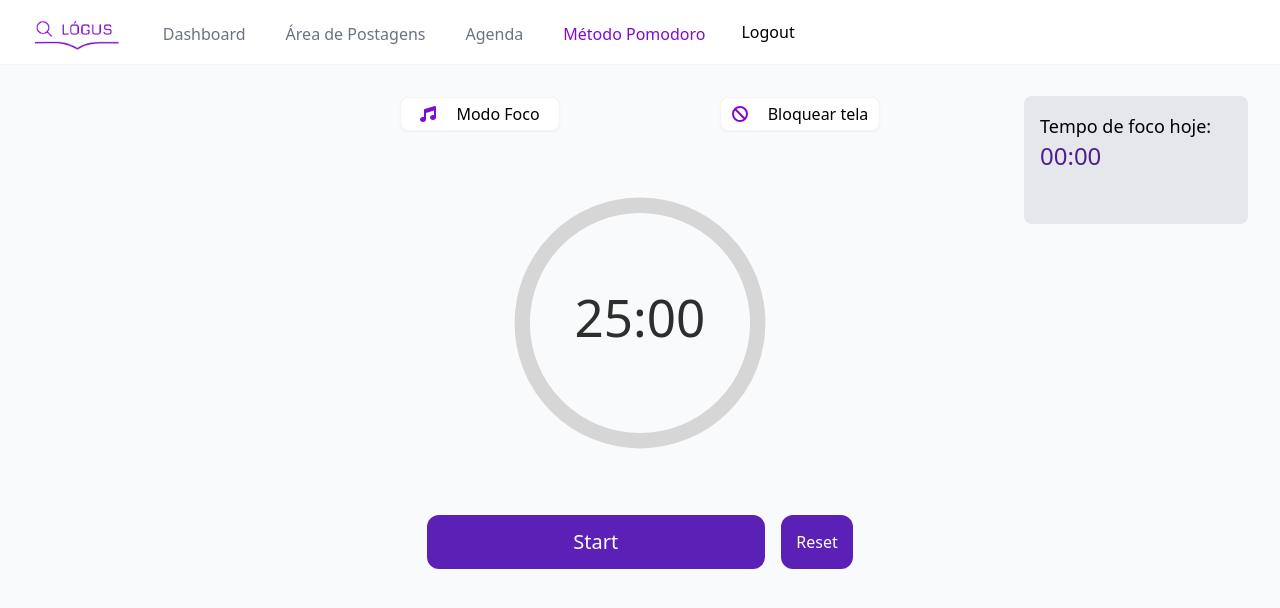
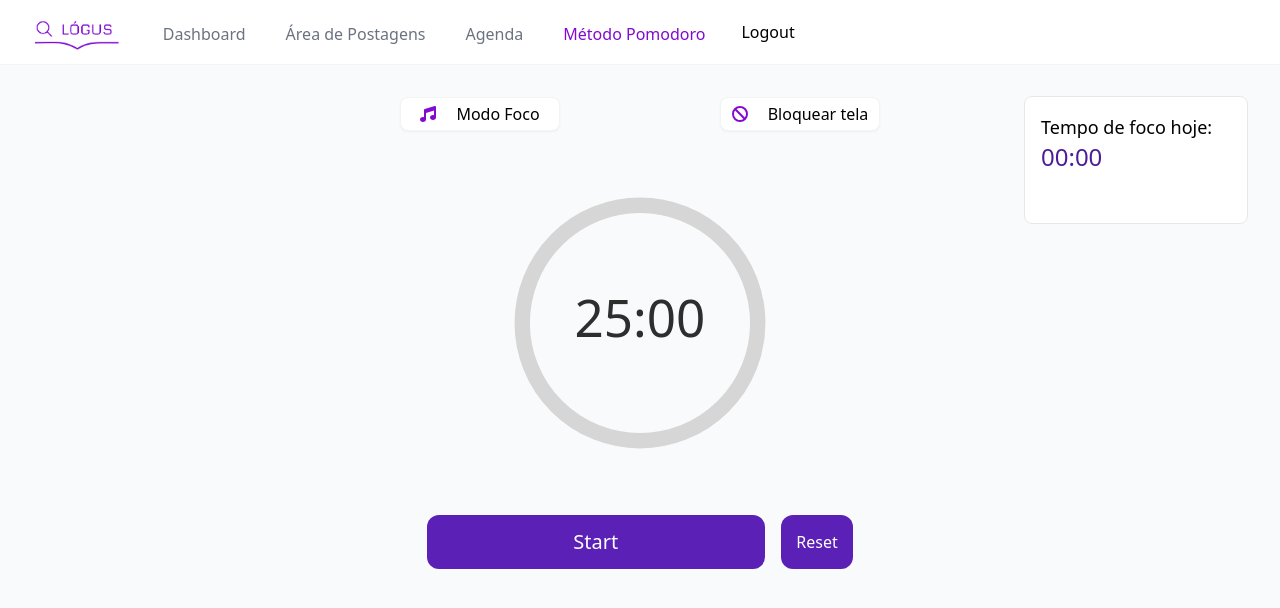
Before and after one commit to smViana19/logus-app-react, a React (Vite) app in the folder client/: page /dashboard/pomodoro in a window 1280 px wide. Shown: the top 608 px of the page. Built offline with nearby package versions, Linux system fonts and the light colour scheme.

Commit message:
confirm commit

```diff
--- a/client/src/pages/Pomodoro.jsx
+++ b/client/src/pages/Pomodoro.jsx
@@ -137,7 +137,7 @@ export default function Pomodoro() {
                 </div>
             )}
             <aside className='fixed right-8 top-24'>
-                <div className=' bg-gray-200 h-32 w-56 rounded-lg px-4 py-4'>
+                <div className=' bg-white border border-gray-200 h-32 w-56 rounded-lg px-4 py-4'>
                     <span className='font-base text-lg '>Tempo de foco hoje: </span>
                     <span className='text-2xl font-medium text-violet-900 mt-8'>00:00</span>
                 </div>
```
